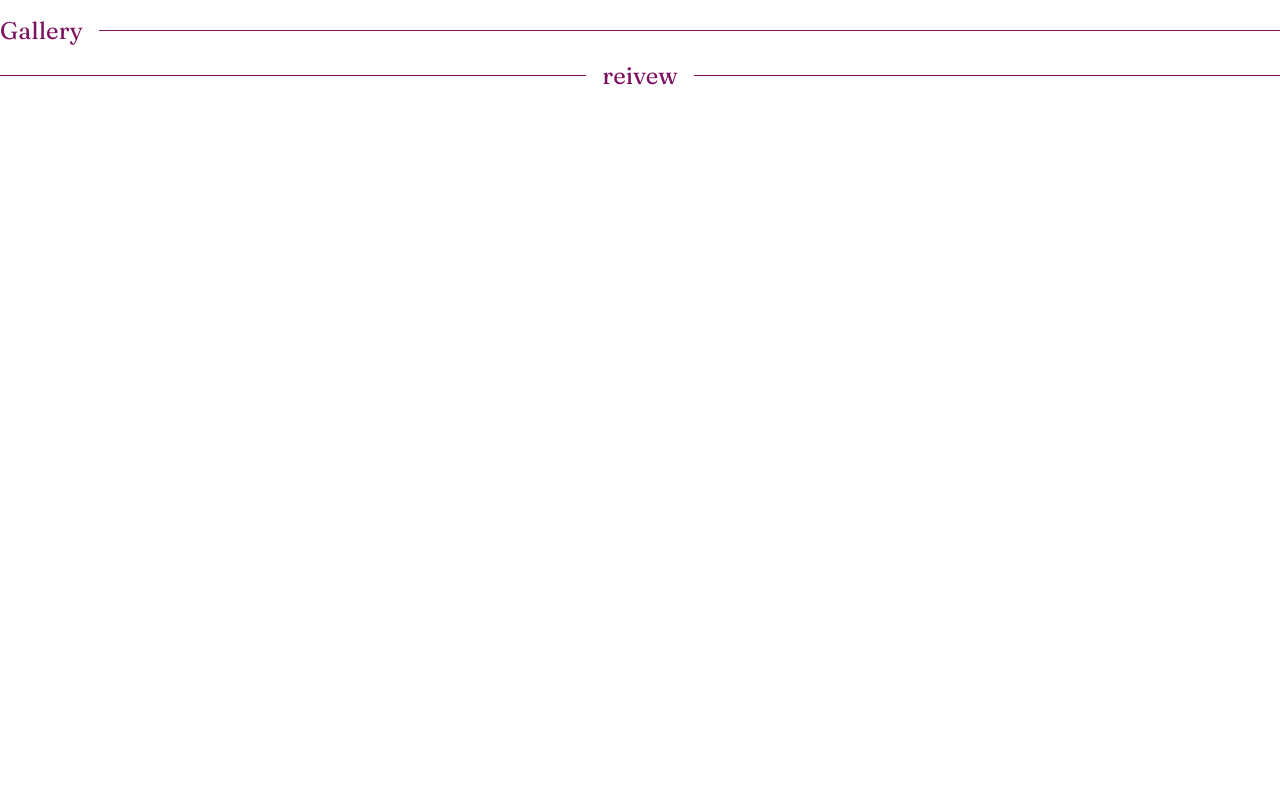
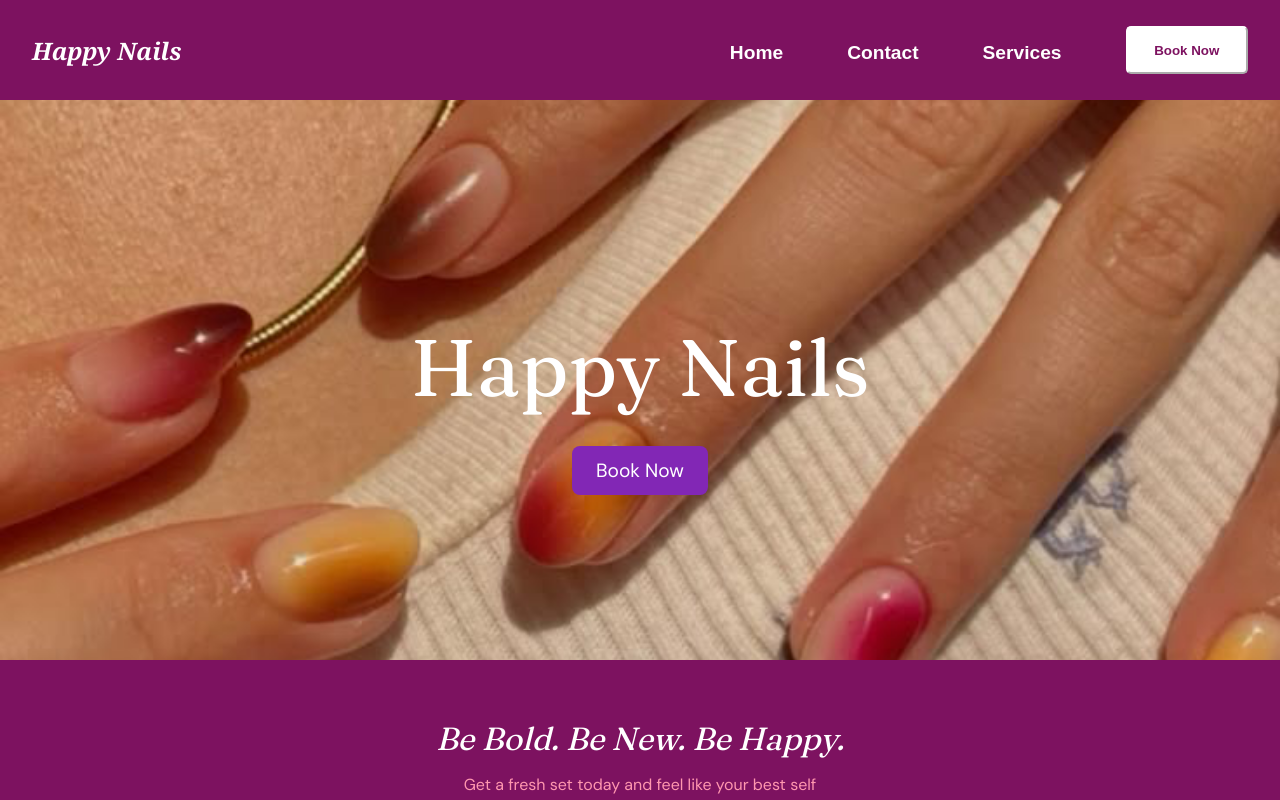
Before and after one commit to webimpactuw/happy-nails, a React (Create React App) app: page /test in a window 1280 px wide. Shown: the top 800 px of the page. Built offline with nearby package versions, Linux system fonts and the light colour scheme.

Commit message:
added purple box to bottom of hero banner

```diff
--- a/src/components/HeroBanner.js
+++ b/src/components/HeroBanner.js
@@ -3,12 +3,14 @@ import bannerImage from '../assets/HeroBanner.png';
 
 function HeroBanner() {
   return (
+    <div style={{ marginBottom: '0' }}>
+      {/* Background image container */}
       <div
         style={{
           backgroundImage: `url(${bannerImage})`,
           backgroundSize: 'cover',
           backgroundPosition: 'center',
-        height: '100vh',
+          height: '70vh',
           display: 'flex',
           flexDirection: 'column',
           alignItems: 'center',
@@ -17,11 +19,13 @@ function HeroBanner() {
           textAlign: 'center',
         }}
       >
-      <h1 style={{
-        fontSize: '4rem',
+        <h1
+          style={{
+            fontSize: '5em',
             marginBottom: '1rem',
-        fontFamily: "'Fraunces', serif"
-      }}>
+            fontFamily: "'Fraunces', serif",
+          }}
+        >
           Happy Nails
         </h1>
         <button
@@ -34,12 +38,44 @@ function HeroBanner() {
             borderRadius: '8px',
             cursor: 'pointer',
             fontFamily: "'DM Sans', sans-serif",
-          marginTop: '0.75em'
+            marginTop: '0.75em',
           }}
         >
           Book Now
         </button>
       </div>
+
+      {/* Purple promo box attached to bottom */}
+      <div
+        style={{
+          backgroundColor: '#7D1260',
+          color: 'white',
+          textAlign: 'center',
+          padding: '2rem 1rem',
+        }}
+      >
+      <h2
+        style={{
+          fontFamily: "'Fraunces', serif",
+          fontStyle: 'italic',
+          fontSize: '2rem',
+          marginBottom: '0.5rem',
+          fontWeight: 'normal'
+        }}
+      >
+        Be Bold. Be New. Be Happy.
+      </h2>
+      <p
+        style={{
+          fontFamily: "'DM Sans', sans-serif",
+          fontSize: '1rem',
+          color: '#FF97AF'
+        }}
+      >
+        Get a fresh set today and feel like your best self
+      </p>
+      </div>
+    </div>
   );
 }
 
--- a/src/index.css
+++ b/src/index.css
@@ -1,8 +1,6 @@
 body {
   margin: 0;
-  font-family: -apple-system, BlinkMacSystemFont, 'Segoe UI', 'Roboto', 'Oxygen',
-    'Ubuntu', 'Cantarell', 'Fira Sans', 'Droid Sans', 'Helvetica Neue',
-    sans-serif;
+
   -webkit-font-smoothing: antialiased;
   -moz-osx-font-smoothing: grayscale;
 }
--- a/src/pages/TestPage.js
+++ b/src/pages/TestPage.js
@@ -1,11 +1,21 @@
-import SectionDivider from "../components/SectionDivider"
+import HeroBanner from '../components/HeroBanner';
+import NavBar from '../components/NavBar';
+import Foot from '../components/Foot';
+import SectionDivider from '../components/SectionDivider';
+
+
 
 function TestPage() {
 
   return (
     <div>
-      <SectionDivider title="Gallery" align="left" />
-      <SectionDivider title="reivew" align="center" />
+      <NavBar></NavBar>
+      <HeroBanner></HeroBanner>
+      <Foot></Foot>
+      <h2>
+        fdjgsfgsdfg
+      </h2>
+      <SectionDivider title='blah' align='left'></SectionDivider>
     </div>
   );
 }
```
Also changed, not shown: src/components/HeroBanner.TEMP.js (deleted, +0 -46 lines). Lines whose indentation alone changed are shown as unchanged.
